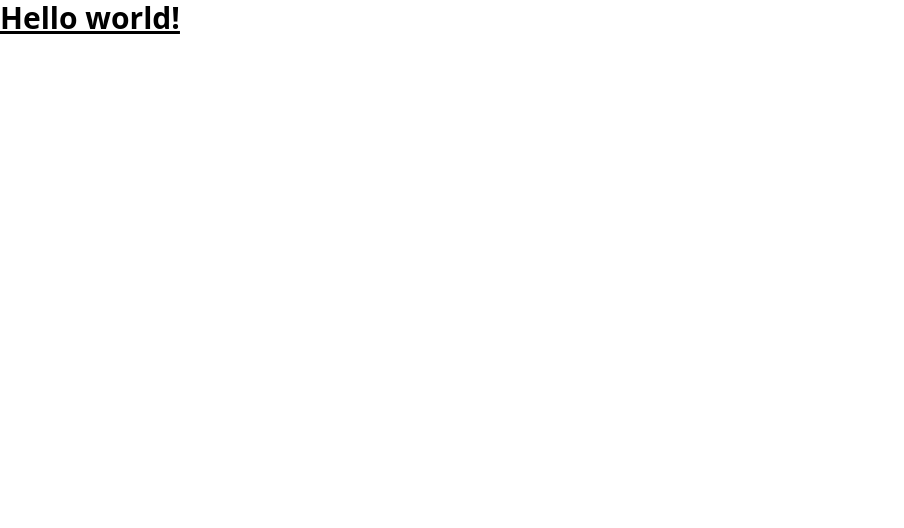
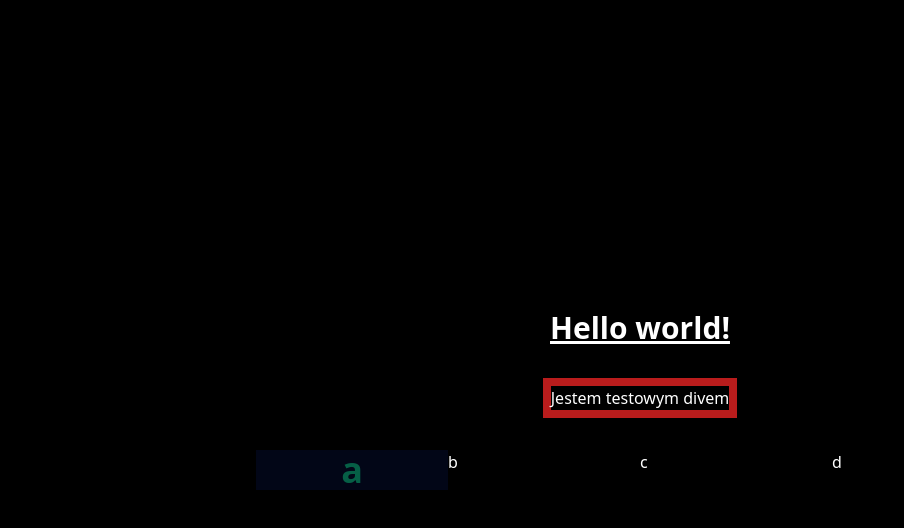
Before and after one commit to MC777/tailwind-playground, a website built with Parcel: page src/index.html in a window 1280 px wide. Shown: the whole page, without its empty margins (0-904 px from the left). Built offline with nearby package versions, Linux system fonts and the light colour scheme.

Commit message:
added first tailwind styles

```diff
--- a/src/index.html
+++ b/src/index.html
@@ -6,9 +6,16 @@
     <link href="./index.css" rel="stylesheet">
     <title>Document</title>
 </head>
-<body>
+<body class="p-4 bg-emerald-200 flex md:bg-black md:text-white flex-col gap-8 items-center min-h-screen justify-center">
     <h1 class="text-3xl font-bold underline">
         Hello world!
     </h1>
+    <div class="max-w-3xl mx-auto border-8 border-red-700">Jestem testowym divem</div>
+    <div class="grid grid-cols-4 w-full max-w-3xl">
+        <div class="text-emerald-800 text-center text-4xl font-bold bg-slate-950">a</div>
+        <div>b</div>
+        <div>c</div>
+        <div>d</div>
+    </div>
 </body>
 </html>
```
